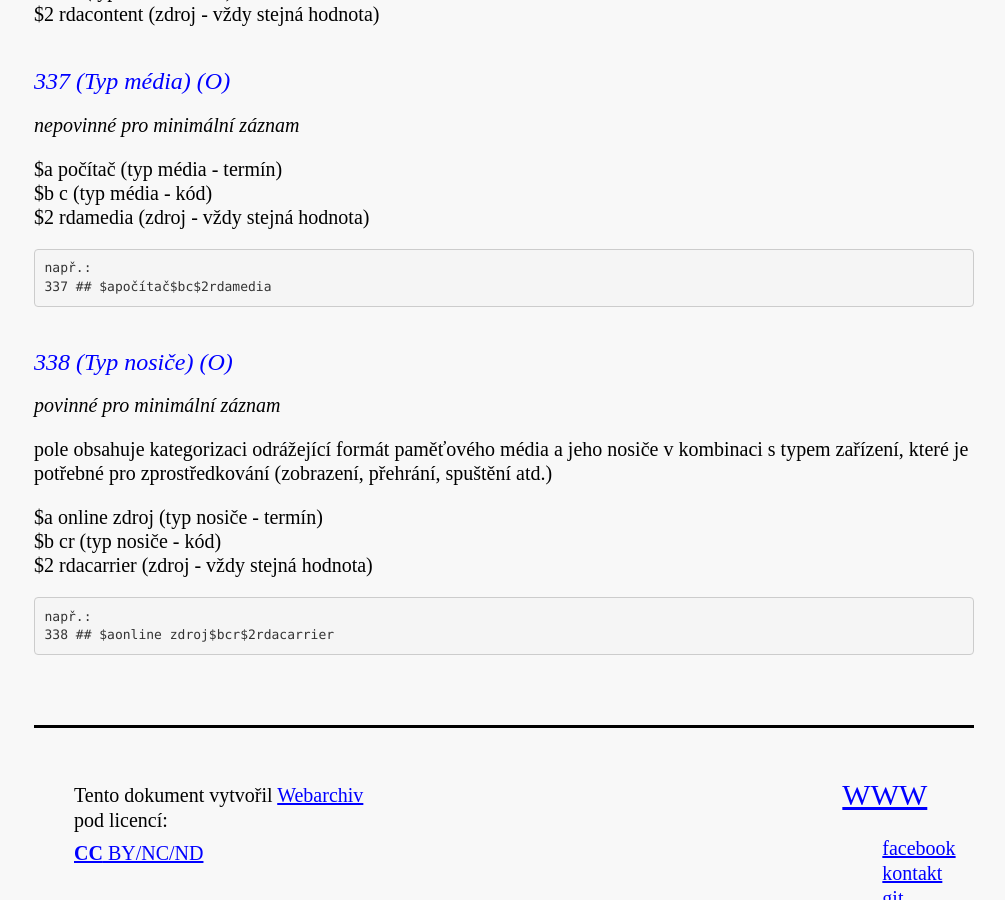
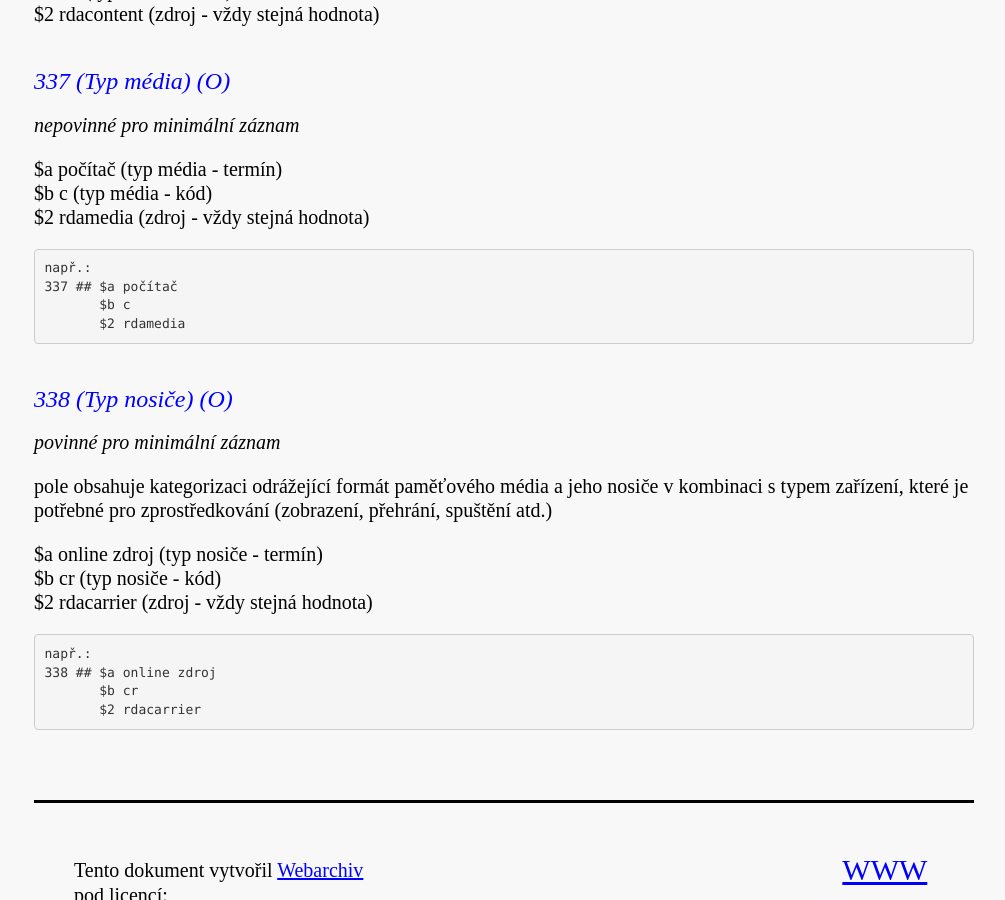
Before and after one commit to WebarchivCZ/katalogizacni-manual, a Jekyll site: the page built from _posts/2017-06-19-udaje-fyzickeho-popisu.md, in a window 1280 px wide and 900 px high, scrolled down 1314 px. Shown: the whole window, without its empty margins (136-1141 px from the left). Built offline with Jekyll 4.4.1, drawn with Linux system fonts in a browser that asks for light colours.

Commit message:
edit "Udaje fyzickeho popisu"

````diff
--- a/_posts/2017-06-19-udaje-fyzickeho-popisu.md
+++ b/_posts/2017-06-19-udaje-fyzickeho-popisu.md
@@ -43,7 +43,9 @@
 
 ```
 např.:
-337 ## $apočítač$bc$2rdamedia
+337 ## $a počítač
+       $b c
+       $2 rdamedia
 ```
 
 ### 338 (Typ nosiče) (O)
@@ -57,5 +59,7 @@
 
 ```
 např.:
-338 ## $aonline zdroj$bcr$2rdacarrier
+338 ## $a online zdroj
+       $b cr
+       $2 rdacarrier
 ```
````
